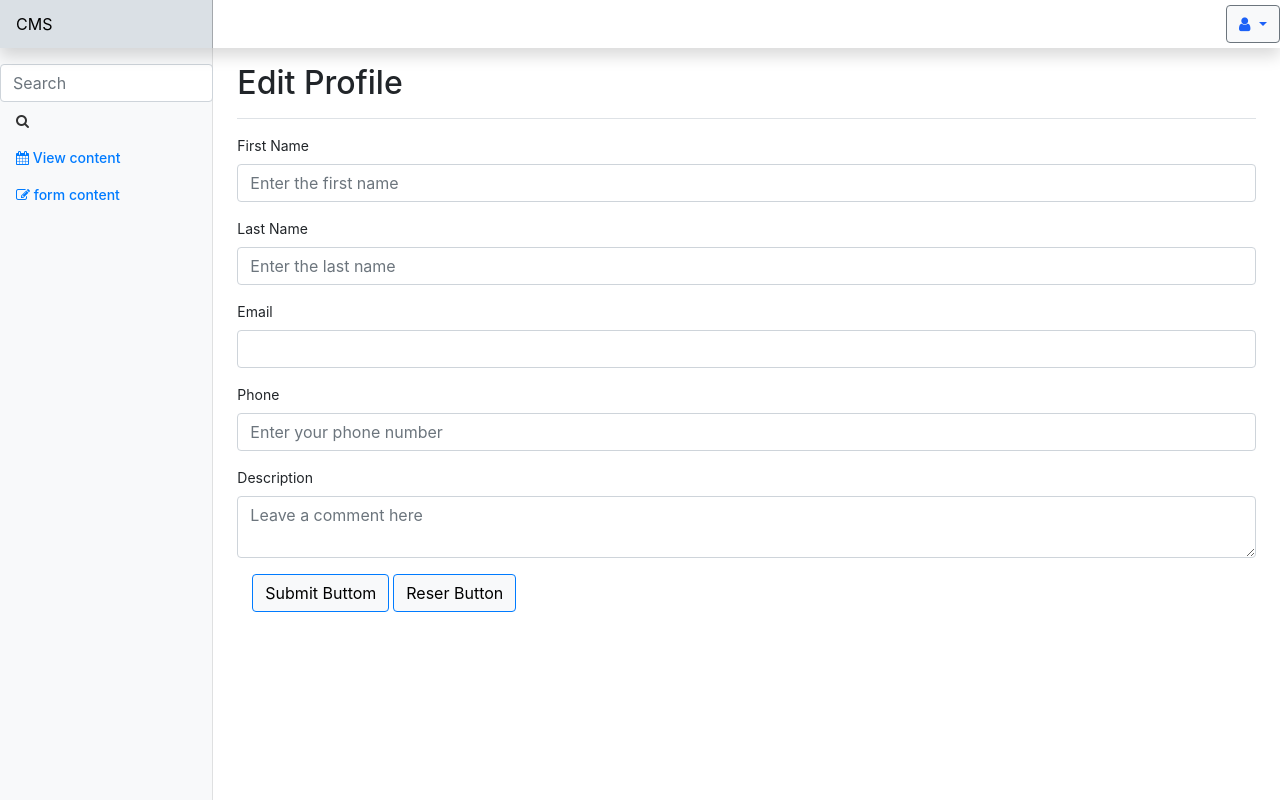
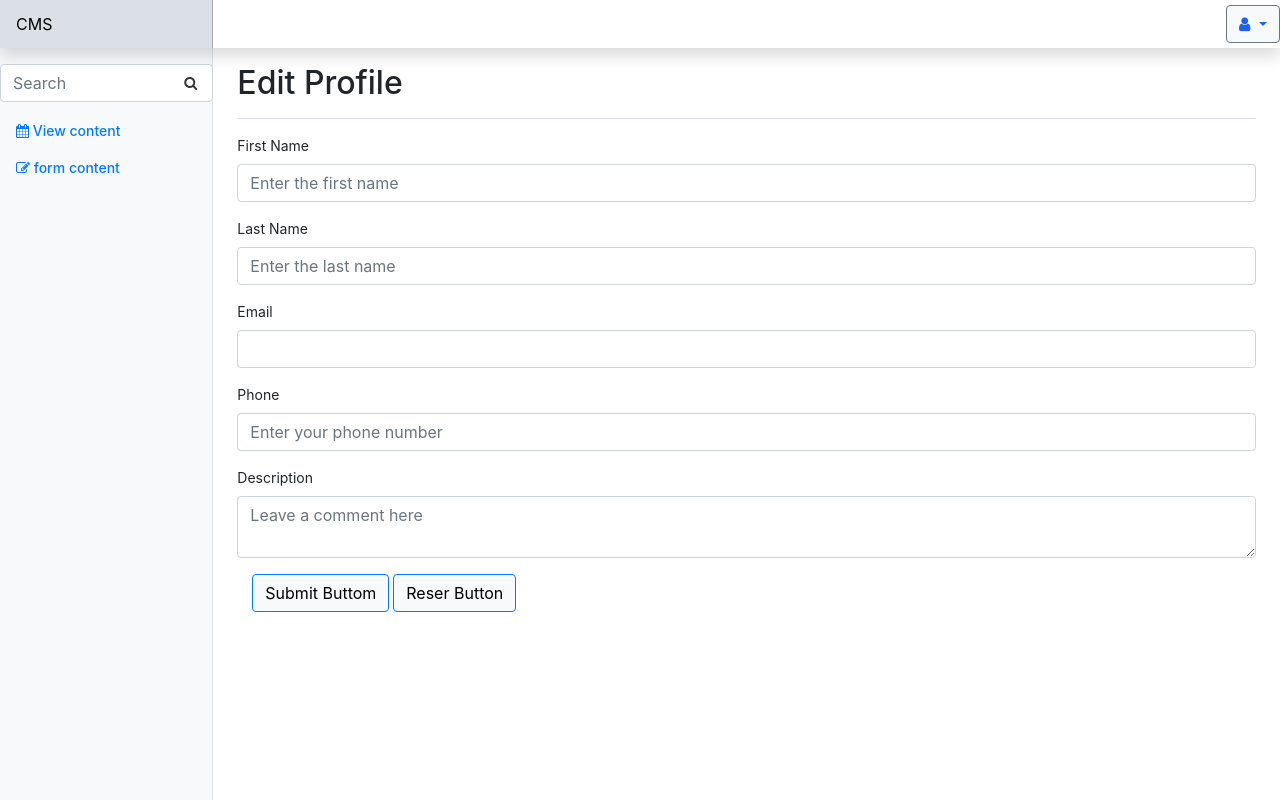
Before and after one commit to nguyenminhduc112/FrontEnd_CMS_R2S, a PHP site: page /pages/edit.html in a window 1280 px wide. Run offline with PHP 8.4, Linux system fonts and the light colour scheme; some libraries are stand-ins or nearby versions.

Commit message:
sua lai edit cua the

```diff
--- a/public/css/dashboard.css
+++ b/public/css/dashboard.css
@@ -48,8 +48,15 @@ body {
 .sidebar .nav-link {
   font-weight: 500;
   color: #333;
+  position: relative;
+  top: 10px ;
+
 }
-
+#btnSearch{
+  position: absolute;
+  top: 0;
+  right: 0;
+}
 .sidebar .nav-link .feather {
   margin-right: 4px;
   color: #999;
@@ -85,6 +92,9 @@ body {
   top: .25rem;
   right: 1rem;
 }
+.nav-item {
+  position: relative;
+}
 
 .navbar .form-control {
   padding: .75rem 1rem;
```
Also changed, not shown: pages/edit.html (+12 -6 lines).
